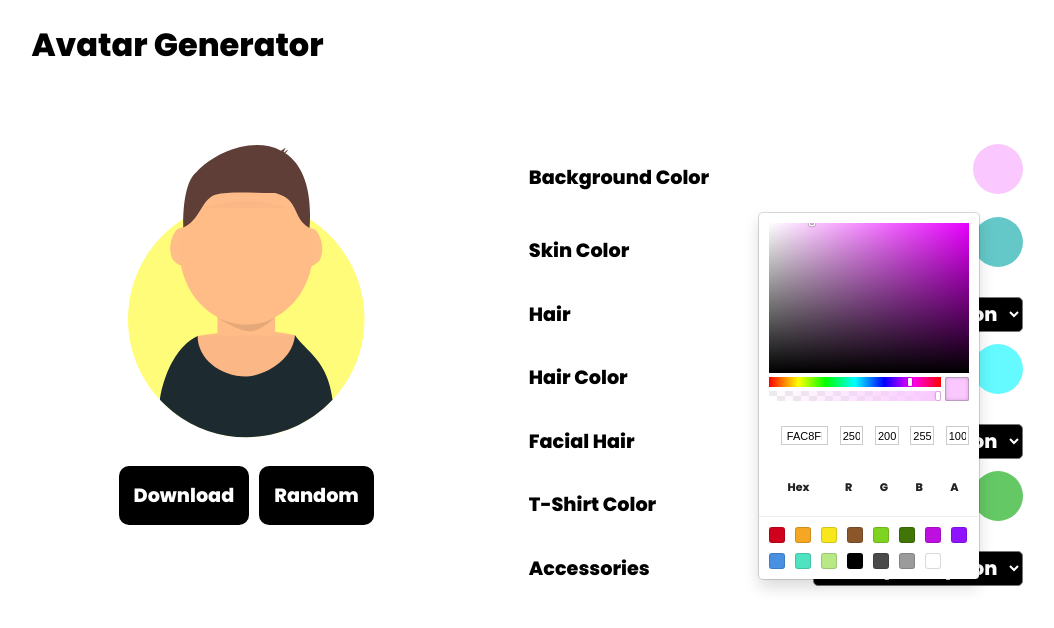
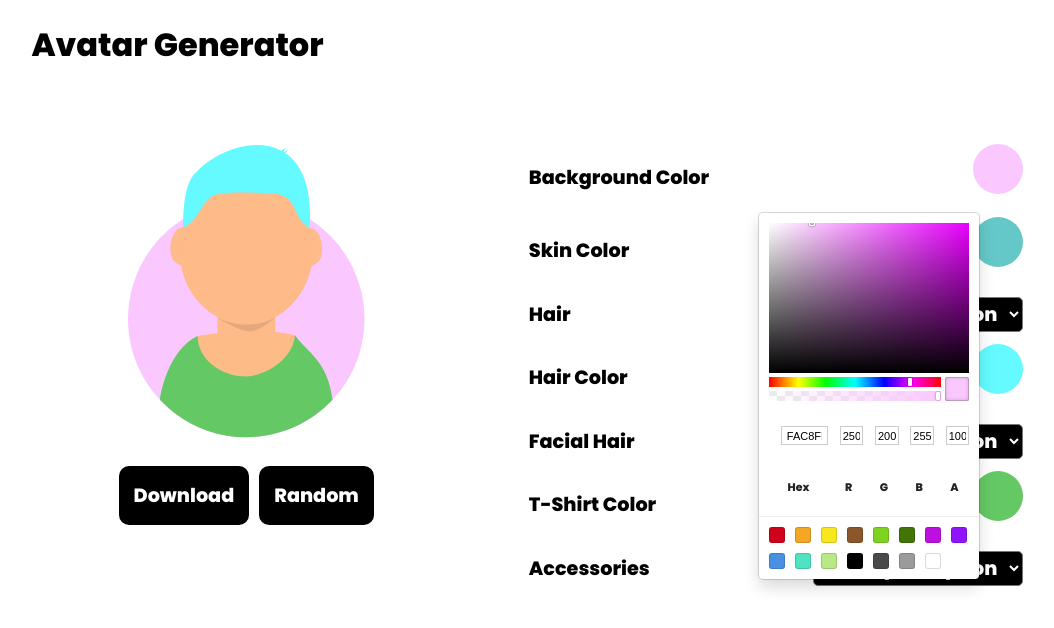
Before and after one commit to ambx/avatar-generator, a Next.js app: page / in a window 1280 px wide. Both pictures are taken after a click on the element 1076 px from the left and 168 px from the top of the page. Shown: the top 628 px of the page, without its empty margins (79-1133 px from the left). Built offline with nearby package versions, Linux system fonts and the light colour scheme.

Commit message:
implemented proper context

```diff
--- a/components/Avatar/index.js
+++ b/components/Avatar/index.js
@@ -1,42 +1,37 @@
 import styles from "./styles.module.scss";
-import SVG from '/public/images/SVG'
-import Button from '../RandomButton'
+import SVG from '../SVG/base'
+import RandomButton from '../RandomButton'
+import { useColorContext } from '../../context/ColorContext'
 
 export default function Avatar(){
+    const {
+        skinColor,
+        hairColor,
+        backgroundColor,
+        tshirtColor,
+        setBackgroundColor,
+        setSkinColor,
+        setHairColor,
+        setTshirtColor
+      } = useColorContext();
+
     return(
         <div className={styles.container}>
-            <SVG width="300" height="300"/>
-
+            <SVG
+                width="300"
+                height="300"
+                backgroundColor={backgroundColor}
+                skinColor={skinColor}
+                hairColor={hairColor}
+                tshirtColor={tshirtColor}
+                />
             <br />
             <div className={styles.buttons}>
             <button className={styles.button}>Download</button>
-            <Button />
+            <RandomButton />
             </div>
             <br />
 
         </div>
     )
 }
-function randomColors(){
-     const randomColor={
-        bg:randomRGB(),
-        skin: randomRGB(),
-        hair: randomRGB(),
-        tshirt: randomRGB(),
-     }
-
-    //const r=randomColor.bg[0];
-    //const g=randomColor.bg[1];
-    //const b=randomColor.bg[2];
-    //var color = `rgb(${r}, ${g}, ${b})`;
-    //document.getElementById('button').style.background=color;
-    document.body.style.backgroundColor = color;
-
- }
-
- function randomRGB(){
-    var r = Math.random() * 256 >> 0;
-    var g = Math.random() * 256 >> 0;
-    var b = Math.random() * 256 >> 0;
-    return [r,g,b]
- }
--- a/components/Color-Picker/index.js
+++ b/components/Color-Picker/index.js
@@ -1,77 +1,65 @@
-'use strict'
+import React, { useState } from "react";
+import reactCSS from "reactcss";
+import { SketchPicker } from "react-color";
 
-import React from 'react'
-import reactCSS from 'reactcss'
-import { SketchPicker } from 'react-color'
+const ColorPicker = ({ color, onChange }) => {
 
+  const [displayColorPicker, setDisplayColorPicker] = useState(false);
 
-class SketchExample extends React.Component {
-
-  state = {
-    //displayed only when clicked on color picker button
-    displayColorPicker: false,
-    //initial display color
-    color: {
-      r: this.props.r,
-      g: this.props.g,
-      b: this.props.b,
-      a: '1',
-    },
+  const handleClick = () => {
+    setDisplayColorPicker((value) => !value);
   };
 
-  handleClick = () => {
-    this.setState({ displayColorPicker: !this.state.displayColorPicker })
-  };
-
-  handleClose = () => {
-    this.setState({ displayColorPicker: false })
+  const handleClose = () => {
+    setDisplayColorPicker(false);
   };
 
   //set display color to selection from color picker
-  handleChange = (color) => {
-    this.setState({ color: color.rgb })
+  const handleChange = (color) => {
+    console.log({ color });
+    onChange([color.rgb.r, color.rgb.g, color.rgb.b]);
   };
 
-  render() {
   const styles = reactCSS({
-      'default': {
+    default: {
       color: {
-          padding: '5px',
-          display: 'inline-block',
-          cursor: 'pointer',
-          width: '50px',
-          height: '50px',
-          borderRadius: '50px',
-          background: `rgba(${ this.state.color.r }, ${ this.state.color.g }, ${ this.state.color.b }, ${ this.state.color.a })`,
+        padding: "5px",
+        display: "inline-block",
+        cursor: "pointer",
+        width: "50px",
+        height: "50px",
+        borderRadius: "50px",
+        background: `rgba(${color.join(",")})`,
       },
       popover: {
-          position: 'absolute',
-          zIndex: '2',
+        position: "absolute",
+        zIndex: "2",
       },
       cover: {
-          position: 'fixed',
-          top: '0px',
-          right: '0px',
-          bottom: '0px',
-          left: '0px',
+        position: "fixed",
+        top: "0px",
+        right: "0px",
+        bottom: "0px",
+        left: "0px",
       },
     },
   });
 
   return (
     <div>
+      <div style={styles.color} onClick={handleClick} />
 
-          <div style={ styles.color } onClick={ this.handleClick } />
+      {displayColorPicker ? (
+        <div style={styles.popover}>
+          <div style={styles.cover} onClick={handleClose} />
+          <SketchPicker
+            color={{ r: color[0], g: color[1], b: color[2] }}
+            onChange={handleChange}
+          />
+        </div>
+      ) : null}
+    </div>
+  );
+};
 
-        { this.state.displayColorPicker ? <div style={ styles.popover }>
-          <div style={ styles.cover } onClick={ this.handleClose }/>
-          <SketchPicker color={ this.state.color } onChange={ this.handleChange } />
-        </div> : null }
-
-
-      </div>
-    )
-  }
-}
-
-export default SketchExample
+export default ColorPicker;
--- a/components/Form/index.js
+++ b/components/Form/index.js
@@ -1,23 +1,40 @@
 import styles from "./styles.module.scss";
 import ColorPicker from '../Color-Picker/index'
 import { useContext } from 'react'
-import { ColorContext } from '../../context/ColorContext'
+import { useColorContext } from '../../context/ColorContext'
 
 //to do - should change drop down options to automatically update as new svg additions integrated
 
 export default function Form(){
-    const [colors, setColors]=useContext(ColorContext);
+    const {
+        skinColor,
+        hairColor,
+        backgroundColor,
+        tshirtColor,
+        setBackgroundColor,
+        setSkinColor,
+        setHairColor,
+        setTshirtColor
+      } = useColorContext();
 
     return(
         <div className={styles.container}>
             <table>
                 <tr>
                     <td>Background Color</td>
-                    <td className={styles.input}><ColorPicker r={colors['bg'][0]} g={colors['bg'][1]} b={colors['bg'][2]} /></td>
+                    <td className={styles.input}>
+                        <ColorPicker
+                            color={backgroundColor}
+                            onChange={(color) => setBackgroundColor(color)}
+            />      </td>
                 </tr>
                 <tr>
                     <td>Skin Color</td>
-                    <td className={styles.input}><ColorPicker r={colors['skin'][0]} g={colors['skin'][1]} b={colors['skin'][2]}/></td>
+                    <td className={styles.input}>
+                    <ColorPicker
+                        color={skinColor}
+                        onChange={(color) => setSkinColor(color)}/>
+                    </td>
                 </tr>
                 <tr >
                     <td >Hair</td>
@@ -34,7 +51,11 @@ export default function Form(){
                 </tr>
                 <tr>
                     <td>Hair Color</td>
-                    <td className={styles.input}><ColorPicker r={colors['hair'][0]} g={colors['hair'][1]} b={colors['hair'][2]}/></td>
+                    <td className={styles.input}>
+                    <ColorPicker
+                        color={hairColor}
+                        onChange={(color) => setHairColor(color)}/>
+                    </td>
                 </tr>
                 <tr>
                     <td>Facial Hair</td>
@@ -51,7 +72,12 @@ export default function Form(){
                 </tr>
                 <tr>
                     <td>T-Shirt Color</td>
-                    <td className={styles.input}><ColorPicker r={colors['tshirt'][0]} g={colors['tshirt'][1]} b={colors['tshirt'][2]}/></td>
+                    <td className={styles.input}>
+                    <ColorPicker
+                        color={tshirtColor}
+                        onChange={(color) => setTshirtColor(color) }
+                    />
+                    </td>
                 </tr>
                 <tr>
                     <td>Accessories</td>
--- a/components/RandomButton/index.js
+++ b/components/RandomButton/index.js
@@ -1,14 +1,25 @@
 import {useContext} from 'react';
-import {ColorContext} from '../../context/ColorContext'
+import {useColorContext} from '../../context/ColorContext'
 
 export default function RandomButton(){
 
-    const [colors, setColors]=useContext(ColorContext);
+    const {
+        skinColor,
+        hairColor,
+        backgroundColor,
+        tshirtColor,
+        setBackgroundColor,
+        setSkinColor,
+        setHairColor,
+        setTshirtColor
+      } = useColorContext();
 
     //updating color context
     function getNewColors() {
-        setColors({bg:randomRGB(), skin:randomRGB(), hair:randomRGB(), tshirt:randomRGB()});
-        console.log(colors);
+        setBackgroundColor(randomRGB());
+        setSkinColor(randomRGB());
+        setHairColor(randomRGB());
+        setTshirtColor(randomRGB());
     }
 
     return(
--- /dev/null
+++ b/components/SVG/base.js
@@ -0,0 +1,79 @@
+export default function SVG({ width, height, backgroundColor, hairColor, skinColor, tshirtColor }) {
+    return (
+      <svg
+        width={width}
+        height={height}
+        viewBox="0 0 61 75"
+        fill="none"
+        xmlns="http://www.w3.org/2000/svg"
+      >
+        <g filter="url(#filter0_f)">
+          <path id='bg'
+            d="M30.56 74.07C46.8856 74.07 60.12 60.8356 60.12 44.51C60.12 28.1845 46.8856 14.95 30.56 14.95C14.2345 14.95 1 28.1845 1 44.51C1 60.8356 14.2345 74.07 30.56 74.07Z"
+            fill={`rgb(${backgroundColor.join(',')}`}
+          />
+          <path
+            d="M30.455 14.9501C26.9568 14.9626 23.4885 15.596 20.2117 16.8207H40.9096C37.5993 15.5835 34.0939 14.9499 30.5599 14.9501C30.5249 14.95 30.49 14.95 30.455 14.9501ZM18.4089 48.7452C11.7353 51.8359 9.31942 61.6409 8.98395 64.7155C14.5727 70.6834 22.3837 74.0699 30.5599 74.07C38.7361 74.0699 46.5471 70.6834 52.1359 64.7155C50.9663 54.858 45.611 52.6817 42.7488 48.5468L18.4089 48.7452Z"
+            fill={`rgb(${tshirtColor.join(',')}`}
+          />
+          <g opacity="0.986">
+            <path
+              opacity="0.986"
+              d="M15.0361 21.5593C15.0361 21.5593 13.494 21.7385 13.0517 22.2869C11.5425 24.1583 11.1071 27.2233 12.0595 29.4307C12.5418 30.5486 15.0361 31.5474 15.0361 31.5474V21.5593Z"
+              fill="#FFBB88"
+            />
+            <path
+              opacity="0.986"
+              d="M46.0839 21.6916C46.0839 21.6916 47.626 21.8708 48.0683 22.4192C49.5775 24.2906 50.0129 27.3555 49.0605 29.5629C48.5782 30.6808 46.0839 31.6796 46.0839 31.6796V21.6916Z"
+              fill="#FFBB88"
+            />
+            <path
+              d="M37.7902 43.1229H23.3705V49.6051H37.7902V43.1229Z"
+              fill="#FFBB88"
+            />
+            <path
+              opacity="0.999"
+              d="M30.5798 58.8656C23.858 58.8656 18.4089 54.3346 18.4089 48.7453C27.5951 47.3336 35.0455 46.7703 42.7488 48.5468C42.1449 55.057 34.6315 58.7632 30.5809 58.8656H30.5798Z"
+              fill="#FFBB88"
+            />
+            <path
+              opacity="0.1"
+              d="M23.4193 44.2C29.0843 46.7886 33.7226 46.1344 37.806 44.1339C37.806 44.1339 34.1673 47.4363 31.8859 47.6053C28.8523 47.8302 23.4193 44.2001 23.4193 44.2001V44.2Z"
+              fill="black"
+            />
+            <path
+              d="M30.5803 45.8196C39.7764 45.8196 47.2312 37.6109 47.2312 27.485C47.2312 17.359 39.7764 9.15027 30.5803 9.15027C21.3843 9.15027 13.9294 17.359 13.9294 27.485C13.9294 37.6109 21.3843 45.8196 30.5803 45.8196Z"
+              fill="#FFBB88"
+            />
+          </g>
+          <path
+            d="M22.807 13.4247C27.0001 12.4011 34.0025 13.1525 37.8331 13.0094C44.0864 14.706 41.8267 19.1216 46.3932 21.74C47.0977 11.8103 44.5271 6.04429 40.5744 3.21303C40.4933 3.15493 40.2651 3.11803 40.3295 3.04251C41.8611 1.24601 40.1509 2.92361 40.0607 2.8663C40.0087 2.8333 39.9566 2.8008 39.9042 2.7687C39.8005 2.7052 40.4897 1.80024 40.3844 1.74042C40.279 1.68052 39.3791 2.46585 39.2721 2.40959C32.6807 -1.05805 23.2135 2.30135 18.0614 7.81973C14.386 10.7324 14.8183 21.5943 14.8183 21.5943C19.017 19.798 19.324 14.6231 22.807 13.4247V13.4247Z"
+            fill={`rgb(${hairColor.join(',')}`}
+          />
+        </g>
+        <defs>
+          <filter
+            id="filter0_f"
+            x="0.983398"
+            y="0.983398"
+            width="59.1532"
+            height="73.1032"
+            filterUnits="userSpaceOnUse"
+            color-interpolation-filters="sRGB"
+          >
+            <feFlood flood-opacity="0" result="BackgroundImageFix" />
+            <feBlend
+              mode="normal"
+              in="SourceGraphic"
+              in2="BackgroundImageFix"
+              result="shape"
+            />
+            <feGaussianBlur
+              stdDeviation="0.0083011"
+              result="effect1_foregroundBlur"
+            />
+          </filter>
+        </defs>
+      </svg>
+    );
+  }
--- a/context/ColorContext.js
+++ b/context/ColorContext.js
@@ -4,20 +4,36 @@ export const ColorContext = createContext();
 
 export const ColorProvider = props => {
 
-    const [colors, setColors]= useState(
-        //initial values-should change it to initial svg colors later
-        {
-            bg:[250,200,300],
-            skin:[100,200,200],
-            hair:[100,250,300],
-            tshirt:[100,200,100]
-        }
-)
+    //initial color states
+    const [backgroundColor, setBackgroundColor] = useState([250, 200, 300]);
+    const [skinColor, setSkinColor] = useState([100, 200, 200]);
+    const [hairColor, setHairColor] = useState([100, 250, 300]);
+    const [tshirtColor, setTshirtColor] = useState([100, 200, 100])
 
-//container for all child components (consumers)
+    //container for all child components (consumers)
+    const value = {
+        backgroundColor,
+        setBackgroundColor,
+        skinColor,
+        setSkinColor,
+        hairColor,
+        setHairColor,
+        tshirtColor,
+        setTshirtColor
+    };
+
     return(
-        <ColorContext.Provider value={[colors, setColors]}>
+        <ColorContext.Provider value={value}>
             {props.children}
         </ColorContext.Provider>
     );
 }
+
+export const useColorContext = () => {
+    //context contains the value
+  const context = useContext(ColorContext);
+  if (context === undefined) {
+    throw new Error(`useItem must be used within a ColorProvider`);
+  }
+  return context;
+};
```
Lines whose indentation alone changed are shown as unchanged.
